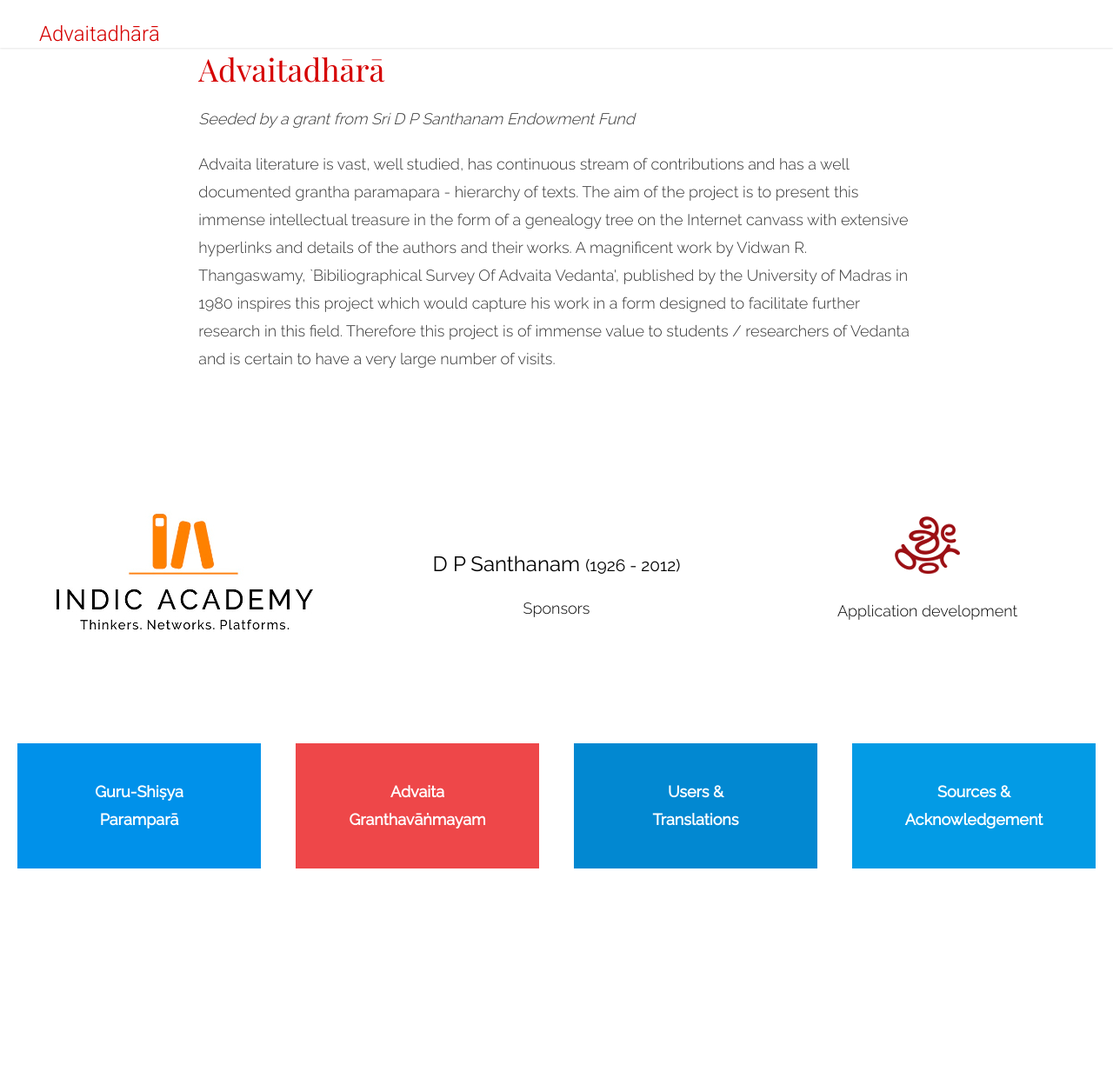
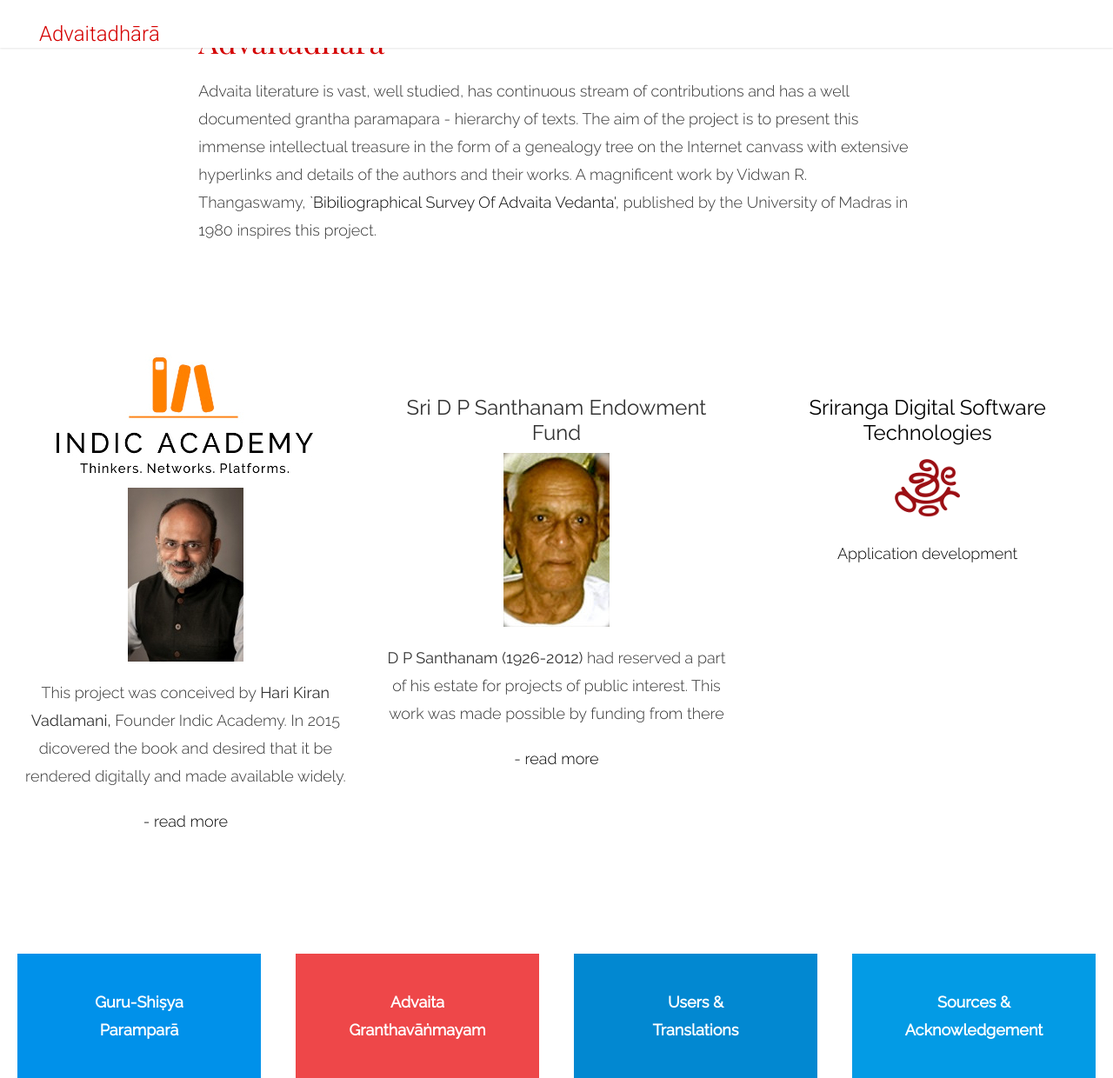
Before and after one commit to SrirangaDigital/advaita-literature, a PHP site: the page made by application/views/flat/1-Home/index.php in a window 1280 px wide. Shown: the top 1240 px of the page at 87% size. Before the commit the page ends 999 px from the top, so only its background shows below. Run offline with PHP 8.4, Linux system fonts and the light colour scheme; the template is opened without the code that fills it, so the values that code supplies are empty; some libraries are stand-ins or nearby versions; some web fonts are replaced.

Commit message:
index page updates

```diff
--- a/application/views/flat/1-Home/index.php
+++ b/application/views/flat/1-Home/index.php
@@ -7,29 +7,34 @@
     </div>
 </div> -->
 <div class="container-fluid p-0">
-    <div class="row py-5 prelims justify-content-center">
+    <div class="row py-3 prelims justify-content-center">
         <!-- <div class="col-md-3">
             <img class="img-fluid" src="<?=PUBLIC_URL?>images/shankara.jpg">
         </div> -->
         <div class="col-md-8">
             <h1 style="color: #D50000">Advaitadhārā</h1>
             <div class="description">
-                <p><em>Seeded by a grant from Sri D P Santhanam Endowment Fund</em></p>
-                <p>Advaita literature is vast, well studied, has continuous stream of contributions and has a well documented grantha paramapara - hierarchy of texts. The aim of the project is to present this immense intellectual treasure in the form of a genealogy tree on the Internet canvass with extensive hyperlinks and details of the authors and their works. A magnificent work by Vidwan R. Thangaswamy, `Bibiliographical Survey Of Advaita Vedanta', published by the University of Madras in 1980 inspires this project which would capture his work in a form designed to facilitate further research in this field. Therefore this project is of immense value to students / researchers of Vedanta and is certain to have a very large number of visits.</p>
+                <!-- <p><em>Seeded by a grant from Sri D P Santhanam Endowment Fund</em></p> -->
+                <p>Advaita literature is vast, well studied, has continuous stream of contributions and has a well documented grantha paramapara - hierarchy of texts. The aim of the project is to present this immense intellectual treasure in the form of a genealogy tree on the Internet canvass with extensive hyperlinks and details of the authors and their works. A magnificent work by Vidwan R. Thangaswamy, <a href="<?=BASE_URL?>About/#thangaswami">`Bibiliographical Survey Of Advaita Vedanta',</a> published by the University of Madras in 1980 inspires this project.</p>
+                <!-- <p>which would capture his work in a form designed to facilitate further research in this field. Therefore this project is of immense value to students / researchers of Vedanta and is certain to have a very large number of visits.</p> -->
             </div>
         </div>
     </div>
 
     <div class="row prelims justify-content-center">
         <div class="col-md-4 text-center">
-            <a href="<?=BASE_URL?>About/#indic-academy"><img class="img-fluid" src="<?=PUBLIC_URL?>images/indic-academy.jpg"></a>
+            <img class="img-fluid" src="<?=PUBLIC_URL?>images/indic-academy.jpg"><br />
+            <img class="img-fluid mt-3" src="<?=PUBLIC_URL?>images/hkv.jpg" alt="Hari Kiran Vadlamani">
+            <p>This project was conceived by <strong>Hari Kiran Vadlamani,</strong> Founder Indic Academy. In 2015 dicovered the book and desired that it be rendered digitally and made available widely.</p> <a href="<?=BASE_URL?>About/#indic-academy"><p>- read more</p></a>
         </div>
         <div class="col-md-4 text-center mt-5">
-            <a href="<?=BASE_URL?>About/#santhanam"><h4>D P Santhanam <small>(1926 - 2012)</small></h4>
-            <p>Sponsors</p></a>
+            <h4>Sri D P Santhanam Endowment Fund</h4>
+            <!-- <p>Sponsors</p> --><img class="img-fluid" src="<?=PUBLIC_URL?>images/dps.jpg" alt="D P Santhanam"><!-- <h4>D P Santhanam <small>(1926 - 2012)</small></h4> -->
+            <p><strong>D P  Santhanam (1926-2012)</strong> had reserved a part of his estate for projects of public interest. This work was made possible by funding from there</p>
+             <a href="<?=BASE_URL?>About/#santhanam"><p>- read more</p></a>
         </div>
-        <div class="col-md-4 text-center">
-            <a href=""><img class="img-fluid" src="<?=PUBLIC_URL?>images/sriranga-logo.png">
+        <div class="col-md-4 text-center mt-5">
+            <a href=""><h4>Sriranga Digital Software Technologies</h4><img class="img-fluid" src="<?=PUBLIC_URL?>images/sriranga-logo.png">
             <p>Application development</p></a>
         </div>
     </div>
```
Also changed, not shown: application/views/flat/2-About/index.php (+13 -1 lines).
